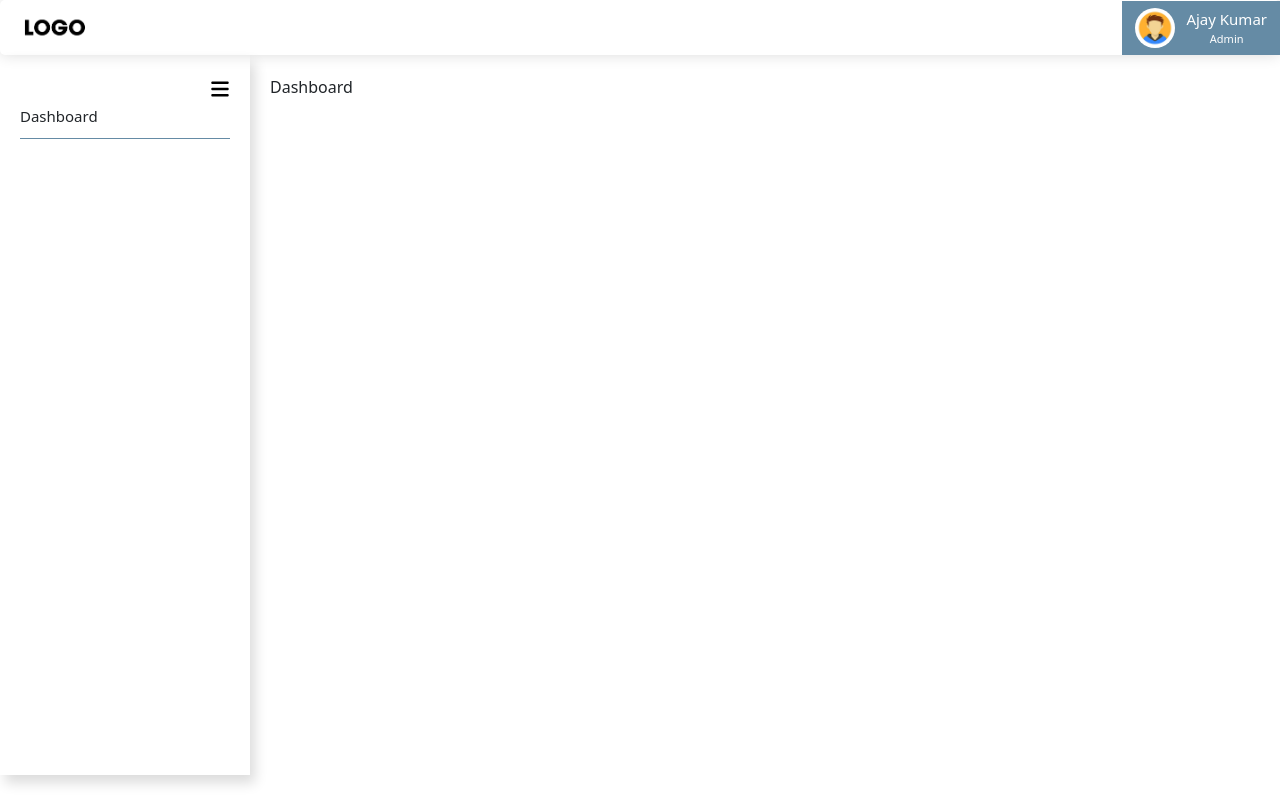
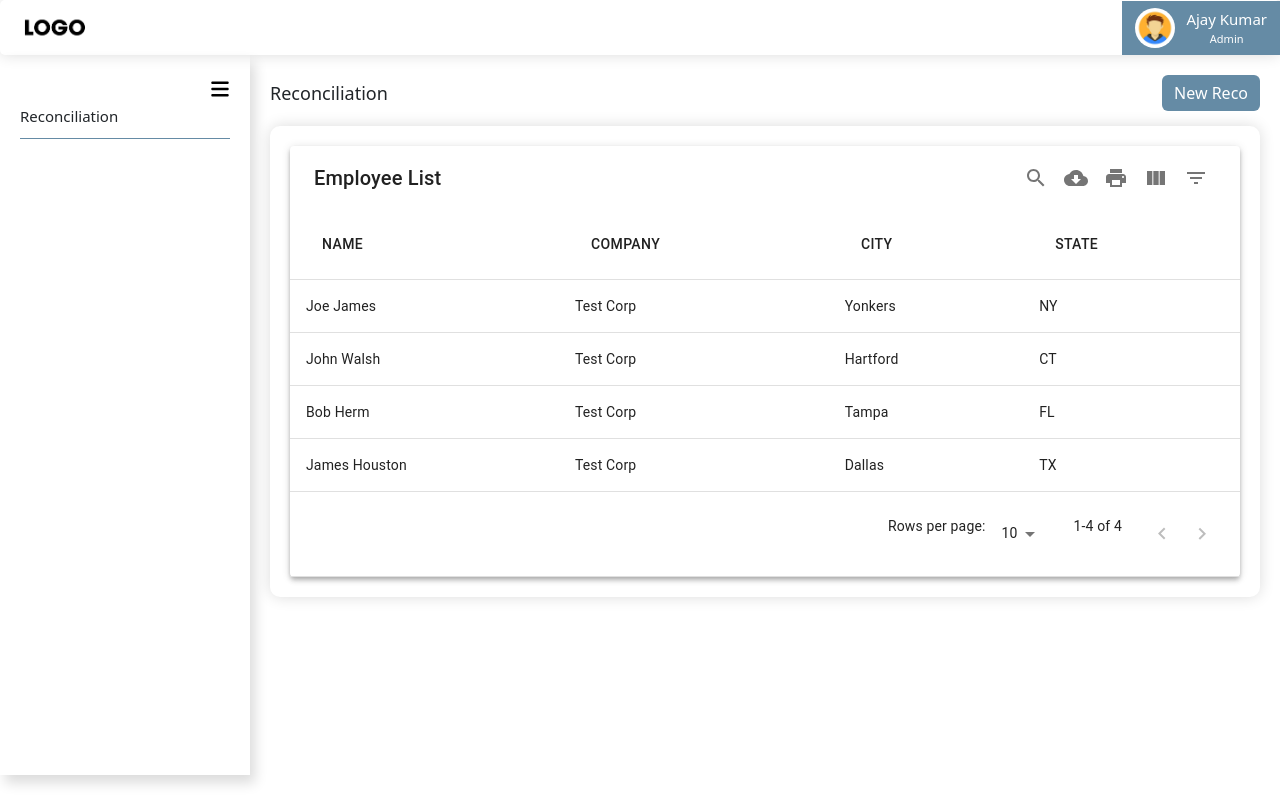
Before and after one commit to Xpsychoo/reconsilation, a Next.js app: page / in a window 1280 px wide. Built offline with nearby package versions, Linux system fonts and the light colour scheme.

Commit message:
first code

```diff
--- a/Components/Basics/Sidebar.js
+++ b/Components/Basics/Sidebar.js
@@ -19,7 +19,7 @@ const Sidebar = () => {
         </div>
       </div>
       <ul className="sideList">
-        <li className="list-item">Dashboard</li>
+        <li className="list-item">Reconciliation</li>
       </ul>
     </div>
   );
--- a/Components/HomeScreens/HomeScreen.js
+++ b/Components/HomeScreens/HomeScreen.js
@@ -2,18 +2,32 @@ import React from 'react'
 import { useSelector } from 'react-redux';
 import TopNav from '../Basics/TopNav';
 import Sidebar from '../Basics/Sidebar';
+import dynamic from 'next/dynamic';
+
+const DynamicTable = dynamic(
+  () => import('./ReconsilationMui'),
+  { ssr: false }
+)
 
 export default function HomeScreen() {
-    const sideView = useSelector((state) => state.sideView.value);
+  const sideView = useSelector((state) => state.sideView.value);
   return (
     <React.Fragment>
-        <TopNav />
-        <div className="MainContent">
-          <Sidebar />
-          <div className={`content ${sideView}`}>
-            Dashboard
+      <TopNav />
+      <div className="MainContent">
+        <Sidebar />
+        <div className={`content ${sideView}`}>
+          <div className="dashboadheader">
+            <div className="head">  Reconciliation </div>
+            <div className="add-button">
+              <button className="btn btn-primary">New Reco</button>
+            </div>
+          </div>
+          <div className="contentunder">
+              <DynamicTable />
           </div>
         </div>
+      </div>
     </React.Fragment>
   )
 }
--- /dev/null
+++ b/Components/HomeScreens/ReconsilationMui.js
@@ -0,0 +1,30 @@
+import React from 'react'
+import MUIDataTable from "mui-datatables";
+
+export default function ReconsilationMui() {
+
+    const columns = ["Name", "Company", "City", "State"];
+
+    const data = [
+        ["Joe James", "Test Corp", "Yonkers", "NY"],
+        ["John Walsh", "Test Corp", "Hartford", "CT"],
+        ["Bob Herm", "Test Corp", "Tampa", "FL"],
+        ["James Houston", "Test Corp", "Dallas", "TX"],
+    ];
+
+    const options = {
+        selectableRows: 'none',
+        responsive: "standard",
+    };
+
+    return (
+        <div className='muiDataTables'>
+            <MUIDataTable
+                title={"Employee List"}
+                data={data}
+                columns={columns}
+                options={options}
+            />
+        </div>
+    )
+}
--- a/package.json
+++ b/package.json
@@ -10,10 +10,13 @@
     "prod": "next build && next export -o _static"
   },
   "dependencies": {
+    "@emotion/react": "^11.10.5",
+    "@emotion/styled": "^11.10.5",
     "@reduxjs/toolkit": "^1.9.2",
     "bootstrap": "^5.3.0",
     "eslint": "8.45.0",
     "eslint-config-next": "13.4.10",
+    "mui-datatables": "^4.3.0",
     "next": "13.4.10",
     "react": "18.2.0",
     "react-bootstrap": "^2.8.0",
--- a/styles/globals.scss
+++ b/styles/globals.scss
@@ -32,6 +32,15 @@ body {
   &:hover {
     background-color: var(--orange-color);
     color: var(--white-color);
+  }
+}
+
+.btn-primary {
+  background-color: var(--theme-color);
+  border: 0px;
+
+  &:hover {
+    background-color: var(--theme-color);
   }
 }
 
@@ -156,7 +165,7 @@ body {
       &.close {
         width: 50px;
 
-        .sideList{
+        .sideList {
           display: none;
         }
       }
@@ -166,9 +175,31 @@ body {
       width: calc(100% - 250px);
       padding: 20px;
 
+      .dashboadheader {
+        display: flex;
+        align-items: center;
+
+        .head {
+          font-size: 18px;
+          font-weight: 500;
+        }
+
+        .add-button {
+          margin-left: auto;
+        }
+      }
+      .contentunder{
+        padding: 20px;
+        background-color: var(--white-color);
+        box-shadow: var(--box-shadow);
+        margin: 15px auto;
+        border-radius: 10px;
+      }
+
       &.close {
         width: calc(100% - 50px);
       }
+
     }
 
   }
```
Also changed, not shown: 1 other file (tests, documents, lock files or other folders).
